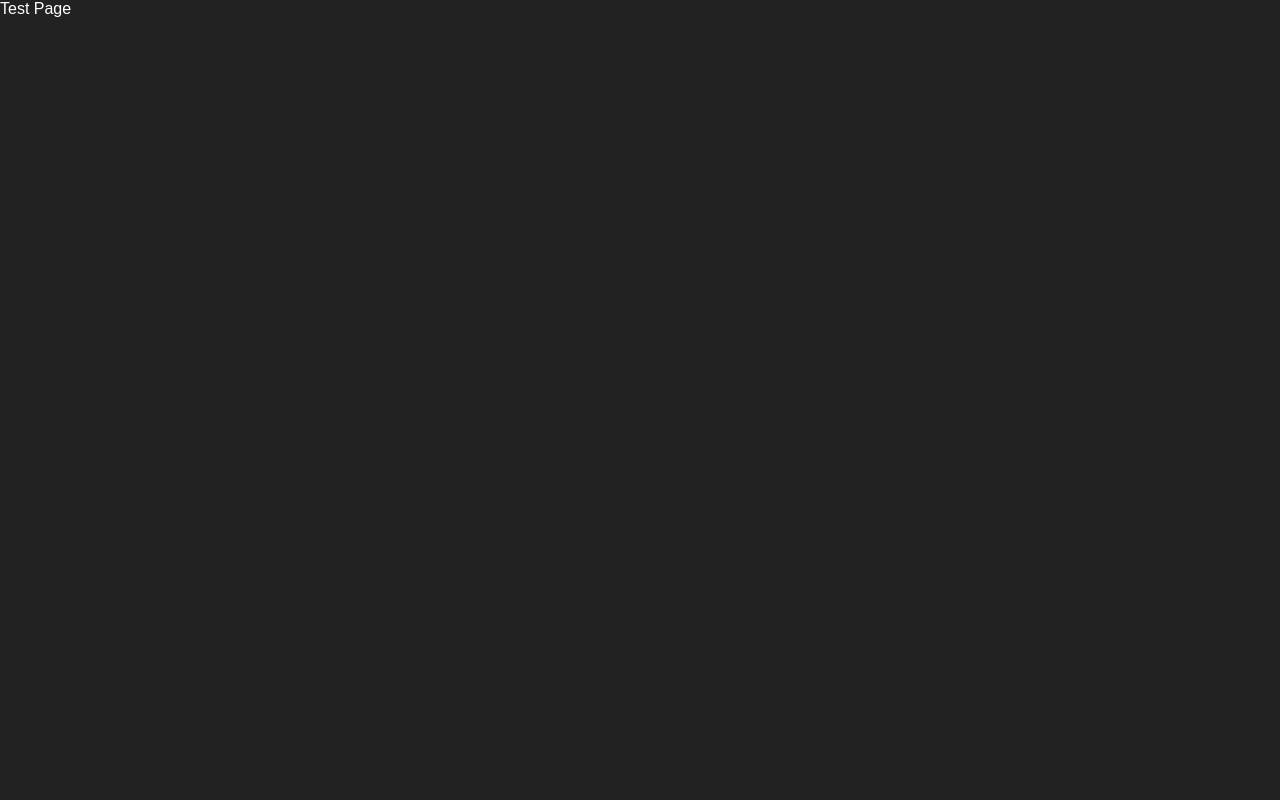
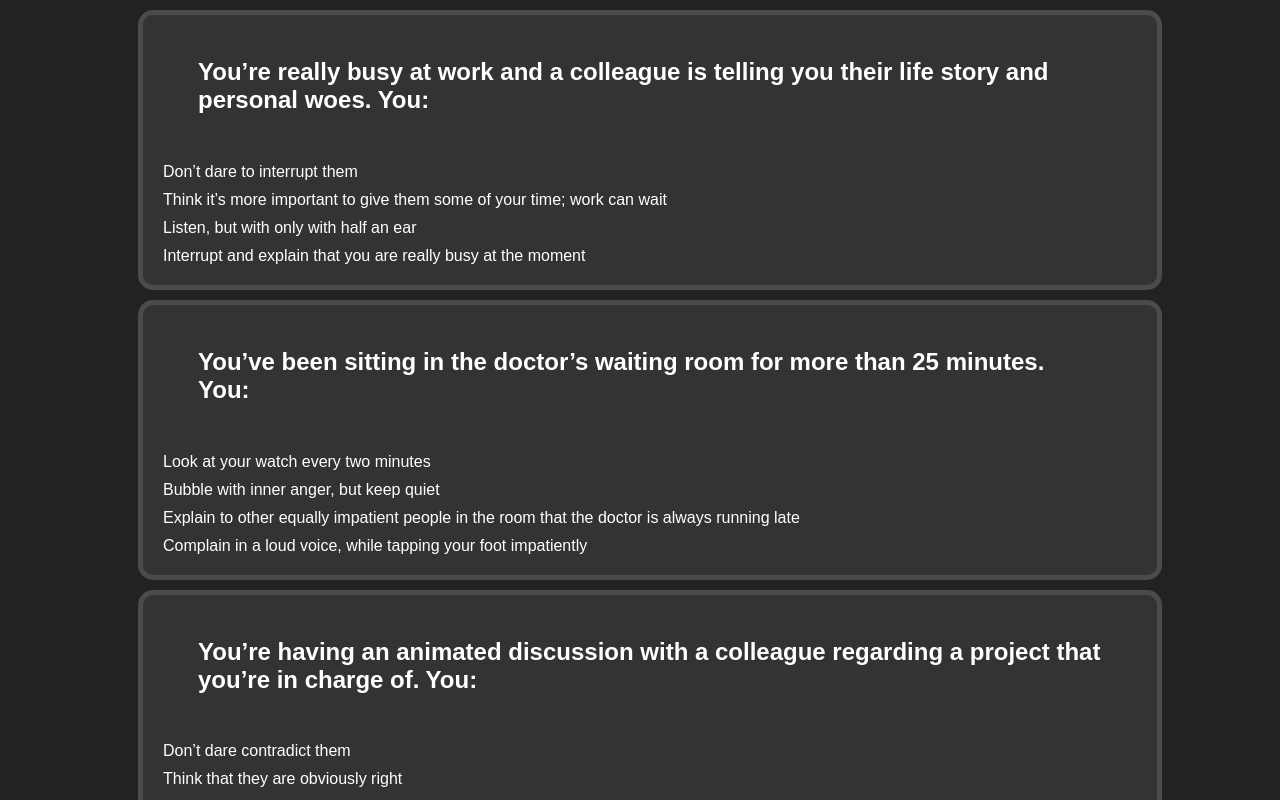
Before and after one commit to FrozenIce0617/React-Quiz-App, a React (Create React App) app: page /test in a window 1280 px wide. Shown: the top 800 px of the page. Built offline with nearby package versions, Linux system fonts and the light colour scheme; data requests are answered from the project's data file.

Commit message:
add mock quiz data

```diff
--- a/package.json
+++ b/package.json
@@ -11,6 +11,7 @@
     "@types/react": "^17.0.0",
     "@types/react-dom": "^17.0.0",
     "@types/react-router-dom": "^5.1.8",
+    "json-server": "^0.16.3",
     "react": "^17.0.2",
     "react-dom": "^17.0.2",
     "react-router-dom": "^5.2.0",
@@ -23,7 +24,8 @@
     "start": "react-scripts start",
     "build": "react-scripts build",
     "test": "react-scripts test",
-    "eject": "react-scripts eject"
+    "eject": "react-scripts eject",
+    "server": "json-server --watch quiz-data.json -p 3001"
   },
   "eslintConfig": {
     "extends": [
--- /dev/null
+++ b/quiz-data.json
@@ -0,0 +1,158 @@
+{
+    "quizQuestions": [
+        {
+            "id": 1,
+            "question": "You’re really busy at work and a colleague is telling you their life story and personal woes. You:",
+            "answerIndex": 2,
+            "answerOptions": [
+                "Don’t dare to interrupt them",
+                "Think it’s more important to give them some of your time; work can wait",
+                "Listen, but with only with half an ear",
+                "Interrupt and explain that you are really busy at the moment"
+            ]
+        },
+        {
+            "id": 2,
+            "question": "You’ve been sitting in the doctor’s waiting room for more than 25 minutes. You:",
+            "answerIndex": 2,
+            "answerOptions": [
+                "Look at your watch every two minutes",
+                "Bubble with inner anger, but keep quiet",
+                "Explain to other equally impatient people in the room that the doctor is always running late",
+                "Complain in a loud voice, while tapping your foot impatiently"
+            ]
+        },
+        {
+            "id": 3,
+            "question": "You’re having an animated discussion with a colleague regarding a project that you’re in charge of. You:",
+            "answerIndex": 2,
+            "answerOptions": [
+                "Don’t dare contradict them",
+                "Think that they are obviously right",
+                "Defend your own point of view, tooth and nail",
+                "Continuously interrupt your colleague"
+            ]
+        },
+        {
+            "id": 4,
+            "question": "You are taking part in a guided tour of a museum. You:",
+            "answerIndex": 2,
+            "answerOptions": [
+                "Are a bit too far towards the back so don’t really hear what the guide is saying",
+                "Follow the group without question",
+                "Make sure that everyone is able to hear properly",
+                "Are right up the front, adding your own comments in a loud voice"
+            ]
+        },
+        {
+            "id": 5,
+            "question": "During dinner parties at your home, you have a hard time with people who:",
+            "answerIndex": 2,
+            "answerOptions": [
+                "Ask you to tell a story in front of everyone else",
+                "Talk privately between themselves",
+                "Hang around you all evening",
+                "Always drag the conversation back to themselves"
+            ]
+        },
+        {
+            "id": 6,
+            "question": "You crack a joke at work, but nobody seems to have noticed. You:",
+            "answerIndex": 2,
+            "answerOptions": [
+                "Think it’s for the best — it was a lame joke anyway",
+                "Wait to share it with your friends after work",
+                "Try again a bit later with one of your colleagues",
+                "Keep telling it until they pay attention"
+            ]
+        },
+        {
+            "id": 7,
+            "question": "This morning, your agenda seems to be free. You:",
+            "answerIndex": 2,
+            "answerOptions": [
+                "Know that somebody will find a reason to come and bother you",
+                "Heave a sigh of relief and look forward to a day without stress",
+                "Question your colleagues about a project that’s been worrying you",
+                "Pick up the phone and start filling up your agenda with meetings"
+            ]
+        },
+        {
+            "id": 8,
+            "question": "During dinner, the discussion moves to a subject about which you know nothing at all. You:",
+            "answerIndex": 2,
+            "answerOptions": [
+                "Don’t dare show that you don’t know anything about the subject",
+                "Barely follow the discussion",
+                "Ask lots of questions to learn more about it",
+                "Change the subject of discussion"
+            ]
+        },
+        {
+            "id": 9,
+            "question": "You’re out with a group of friends and there’s a person who’s quite shy and doesn’t talk much. You:",
+            "answerIndex": 2,
+            "answerOptions": [
+                "Notice that they’re alone, but don’t go over to talk with them",
+                "Go and have a chat with them",
+                "Shoot some friendly smiles in their direction",
+                "Hardly notice them at all"
+            ]
+        },
+        {
+            "id": 10,
+            "question": "At work, somebody asks for your help for the hundredth time. You:",
+            "answerIndex": 2,
+            "answerOptions": [
+                "Give them a hand, as usual",
+                "Accept — you’re known for being helpful",
+                "Ask them, please, to find somebody else for a change",
+                "Loudly make it known that you’re annoyed"
+            ]
+        },
+        {
+            "id": 11,
+            "question": "You’ve been see a movie with your family and the reviews are mixed. You:",
+            "answerIndex": 2,
+            "answerOptions": [
+                "Don’t share your point of view with anyone",
+                "Didn’t like the film, but keep your views to yourself when asked",
+                "State your point of view with enthusiasm",
+                "Try to bring the others round to your point of view"
+            ]
+        },
+        {
+            "id": 12,
+            "question": "A friend arrives late for your meeting. You:",
+            "answerIndex": 2,
+            "answerOptions": [
+                "Say, ‘It’s not a problem,’ even if that’s not what you really think",
+                "Give them a filthy look and sulk for the rest of the evening",
+                "Tell them, ‘You’re too much! Have you seen the time?’",
+                "Make a scene in front of everyone"
+            ]
+        },
+        {
+            "id": 13,
+            "question": "You can’t find your car keys. You:",
+            "answerIndex": 2,
+            "answerOptions": [
+                "Don’t want anyone to find out, so you take the bus instead",
+                "Panic and search madly without asking anyone for help",
+                "Grumble without telling your family why you’re in a bad mood",
+                "Accuse those around you for misplacing them"
+            ]
+        },
+        {
+            "id": 14,
+            "question": "It’s time for your annual appraisal with your boss. You:",
+            "answerIndex": 2,
+            "answerOptions": [
+                "Go with great hesitation as these sessions are torture for you",
+                "Look forward to hearing what your boss thinks about you and expects from you",
+                "Rehearse ad nauseam the arguments and ideas that you’ve prepared for the meeting",
+                "Go along unprepared as you are confident and like improvising"
+            ]
+        }
+    ]
+}
--- /dev/null
+++ b/src/components/Quiz/index.tsx
@@ -0,0 +1,46 @@
+import React from "react";
+import styled from "styled-components";
+
+const QuizWrapper = styled.div`
+  width: 100%;
+  background-color: #333333;
+  border: 5px solid rgba(100, 100, 100, 0.5);
+  padding: 15px;
+  margin: 10px;
+  border-radius: 15px;
+`;
+
+const Question = styled.h2`
+  padding: 0.5rem 2.5rem 1.5rem 2.5rem;
+`;
+
+const OptonsWrapper = styled.div`
+  display: flex;
+  flex-direction: column;
+`;
+
+const Option = styled.div`
+  padding: 5px;
+`;
+
+interface IProps {
+  question: string;
+  answerOptions: string[];
+}
+
+const Quiz: React.FC<IProps> = ({ question, answerOptions }) => {
+  return (
+    <QuizWrapper>
+      <Question>{question}</Question>
+      <OptonsWrapper>
+        {answerOptions.map((option) => (
+          <Option>
+            <label>{option}</label>
+          </Option>
+        ))}
+      </OptonsWrapper>
+    </QuizWrapper>
+  );
+};
+
+export default React.memo(Quiz);
--- a/src/pages/Test/index.tsx
+++ b/src/pages/Test/index.tsx
@@ -1,7 +1,29 @@
-import React from "react";
+import React, { useEffect, useState } from "react";
+import styled from "styled-components";
+import { fetchQuestions } from "../../utils/api";
+import Quiz from "../../components/Quiz";
+
+const TestWrapper = styled.div`
+  width: 80%;
+  margin: auto;
+`;
 
 const Test = () => {
-  return <div>Test Page</div>;
+  const [quetstions, setQuestions] = useState([]);
+  useEffect(() => {
+    fetchQuestions().then((questions) => {
+      console.log({ questions });
+      setQuestions(questions);
+    });
+  }, []);
+
+  return (
+    <TestWrapper>
+      {(quetstions || []).map((question, index) => (
+        <Quiz key={index} {...question} />
+      ))}
+    </TestWrapper>
+  );
 };
 
 export default React.memo(Test);
--- a/src/pages/index.ts
+++ b/src/pages/index.ts
@@ -1,5 +1,3 @@
-import React from 'react'
-
 export { default as Home } from './Home'
 export { default as Test } from './Test'
 export { default as Result } from './Result'
--- /dev/null
+++ b/src/utils/api.ts
@@ -0,0 +1,3 @@
+export const fetchQuestions = () => {
+  return fetch(`http://localhost:3001/quizQuestions`).then((res) => res.json());
+};
```
Also changed, not shown: 1 other file (tests, documents, lock files or other folders).
